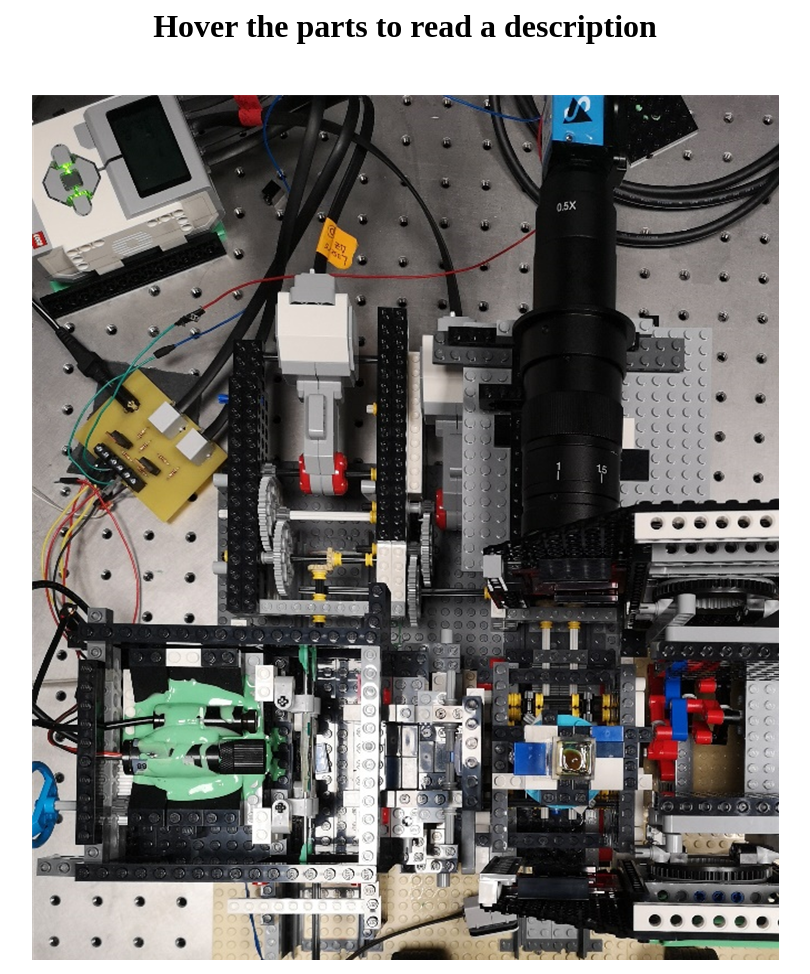
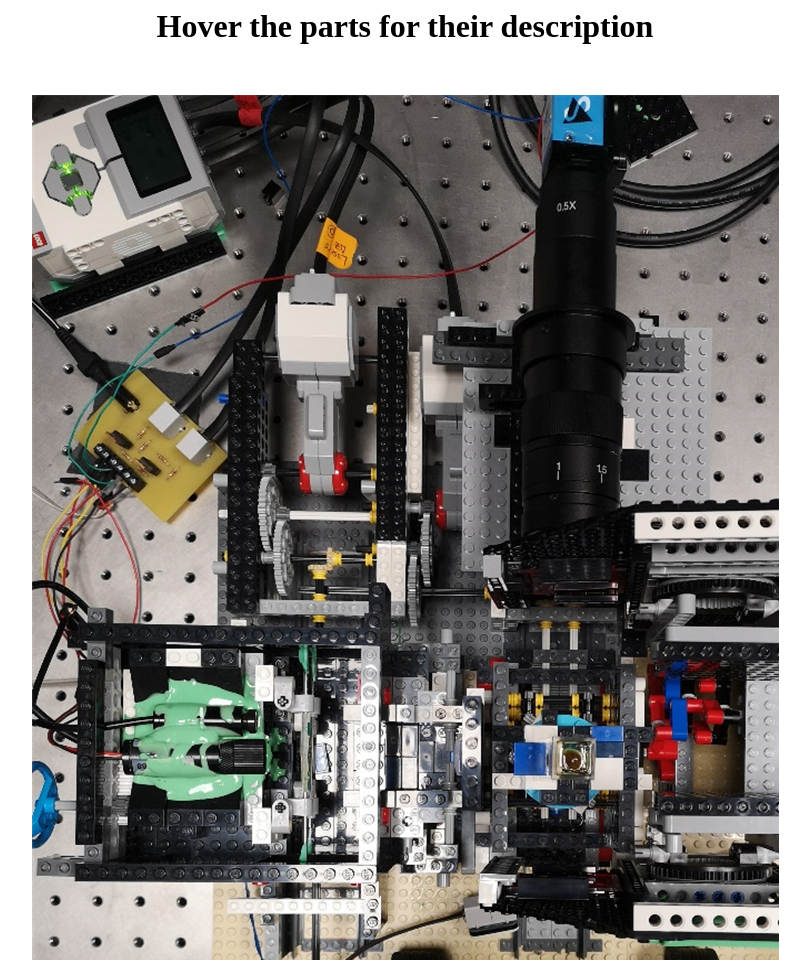
Before and after one commit to adm-irb/adm-irb.github.io, a plain HTML site: page index.html in a window 1280 px wide. Shown: the whole page, without its empty margins (235-1045 px from the left). Drawn offline with Linux system fonts and the light colour scheme.

Commit message:
Update index.html

```diff
--- a/index.html
+++ b/index.html
@@ -2,7 +2,7 @@
 <head>
 <meta http-equiv="Content-Type" content="text/html; charset=utf-8" />
 <title>LEMOLISH</title>
-<body><h1><center><p>Hover the parts to read a description</p></center></h1></body>
+<body><h1><center><p>Hover the parts for their description</p></center></h1></body>
 <style type="text/css">
 
 #container {
```
